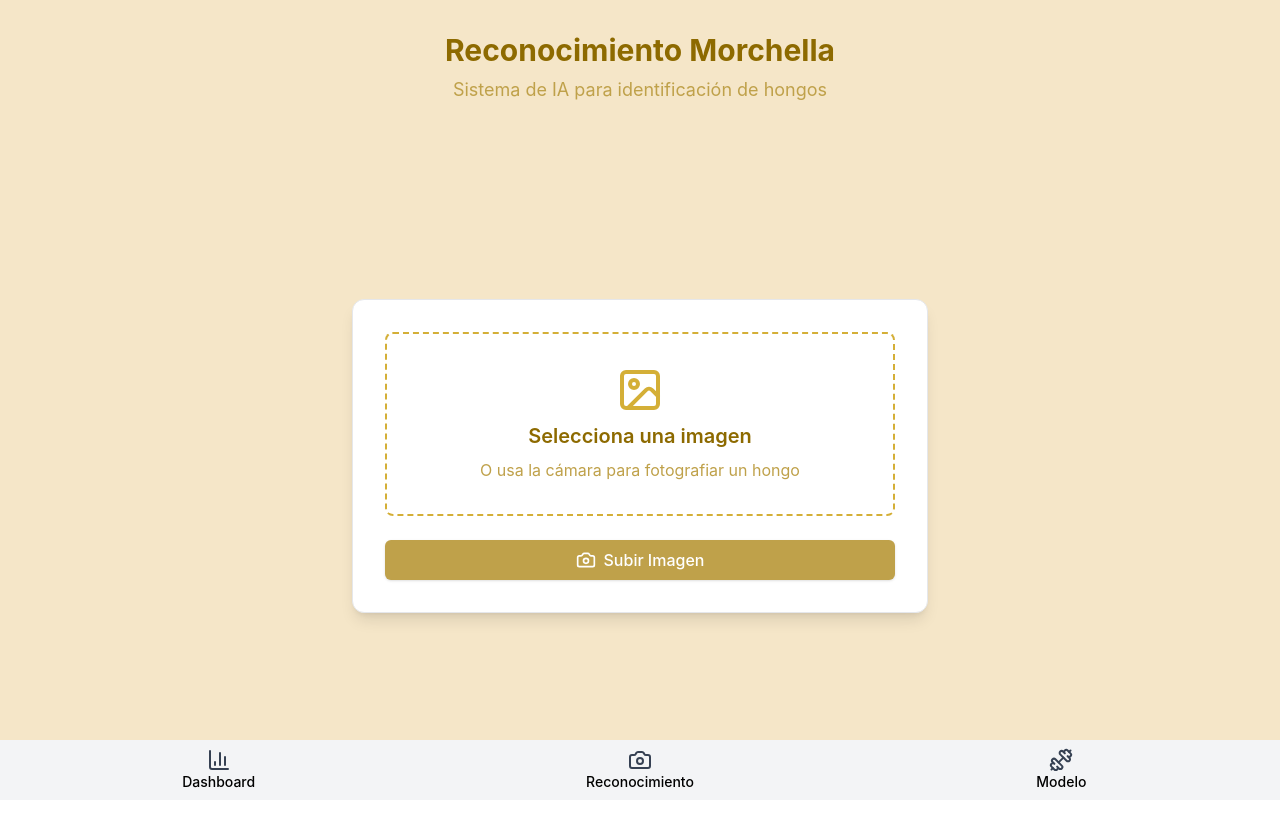
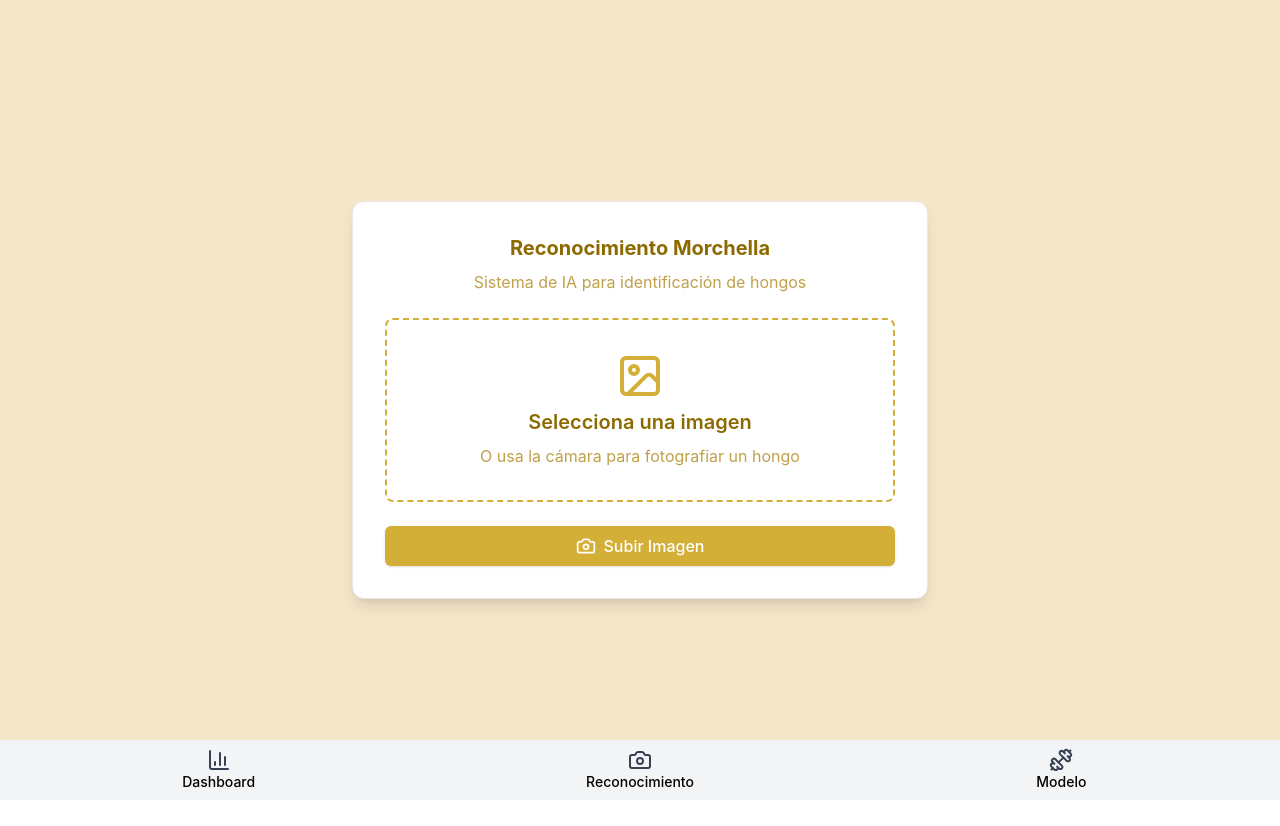
Before and after one commit to Calegree/ReconocimientoHongoFront, a Vue app: page /recognition in a window 1280 px wide. Shown: the top 826 px of the page. Built offline with nearby package versions, Linux system fonts and the light colour scheme.

Commit message:
arreglando titulos y color de boton

```diff
--- a/src/views/DashboardView.vue
+++ b/src/views/DashboardView.vue
@@ -32,7 +32,6 @@ onMounted(async () => {
 
 <template>
   <div class="min-h-screen flex flex-col bg-[#f5e6c8]">
-    <Title />
     <div class="flex-1 flex items-center justify-center px-4 py-8">
       <div class="bg-white p-10 pt-12 rounded-xl border border-gray-200 shadow-lg w-full max-w-4xl overflow-visible">
         <h2 class="text-center text-xl font-bold text-gold-900 mb-6">Resumen del Sistema</h2>
--- a/src/views/ModelTrainingView.vue
+++ b/src/views/ModelTrainingView.vue
@@ -78,7 +78,6 @@ onMounted(() => {
 
 <template>
   <div class="min-h-screen flex flex-col bg-[#f5e6c8]">
-    <Title />
     <div class="flex-1 flex items-center justify-center">
       <div class="bg-white p-8 rounded-xl border border-gray-200 shadow-lg w-full max-w-xl">
         <h2 class="text-center text-xl font-bold text-gold-900 mb-2">Actualizar Modelo de IA</h2>
--- a/src/views/RecognitionView.vue
+++ b/src/views/RecognitionView.vue
@@ -1,8 +1,6 @@
 <script setup>
 // Lógica del componente
-import Title from '../components/Title.vue'
 import NavBar from '../components/NavBar.vue'
-import ImageUpload from '@/components/ImageUpload.vue'
 import { ref } from 'vue'
 import { Image, Camera } from 'lucide-vue-next'
 
@@ -50,12 +48,10 @@ const sendPredict = async (file) => {
 
 <template>
   <div class="min-h-screen flex flex-col bg-[#f5e6c8]">
-    <div class="text-center mt-8 mb-2">
-      <h1 class="text-3xl font-bold text-gold-900">Reconocimiento Morchella</h1>
-      <p class="text-lg text-gold-700 mt-2">Sistema de IA para identificación de hongos</p>
-    </div>
-    <div class="flex-1 flex items-center justify-center">
+    <div class="flex-1 flex items-center justify-center px-4 py-8">
       <div class="bg-white p-8 rounded-xl border border-gray-200 shadow-lg w-full max-w-xl">
+        <h2 class="text-center text-xl font-bold text-gold-900 mb-2">Reconocimiento Morchella</h2>
+        <p class="text-center text-base text-gold-700 mb-6">Sistema de IA para identificación de hongos</p>
         <div class="rounded-lg border-2 border-dashed p-8 text-center border-gold-300 mb-6">
           <Image class="mx-auto w-12 h-12 text-gold-500 mb-2" />
           <p class="text-xl font-semibold text-gold-900">Selecciona una imagen</p>
@@ -63,7 +59,7 @@ const sendPredict = async (file) => {
         </div>
 
         <input ref="fileInput" type="file" accept="image/*" class="hidden" @change="handleFileUpload" />
-        <button @click="openFilePicker" class="w-full flex items-center justify-center gap-2 rounded-md bg-[#bfa14a] px-4 py-2 text-base font-medium text-white shadow-sm hover:bg-[#8d6a00] transition-colors">
+        <button @click="openFilePicker" class="w-full flex items-center justify-center gap-2 rounded-md bg-gold-500 px-4 py-2 text-base font-medium text-white shadow-sm hover:bg-gold-600 transition-colors">
           <Camera class="h-5 w-5" />
           Subir Imagen
         </button>
@@ -88,4 +84,6 @@ const sendPredict = async (file) => {
 .text-gold-700 { color: #bfa14a; }
 .text-gold-500 { color: #d4af37; }
 .border-gold-300 { border-color: #d4af37; }
+.bg-gold-500 { background: #d4af37; }
+.hover\:bg-gold-600:hover { background: #bfa14a; }
 </style>
```
